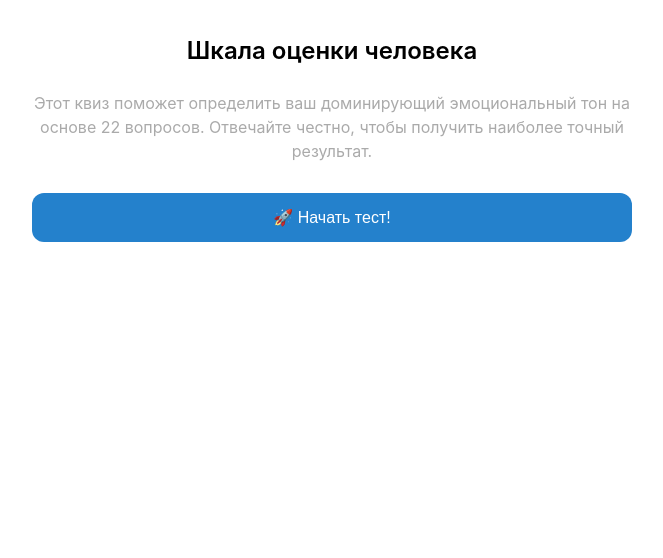
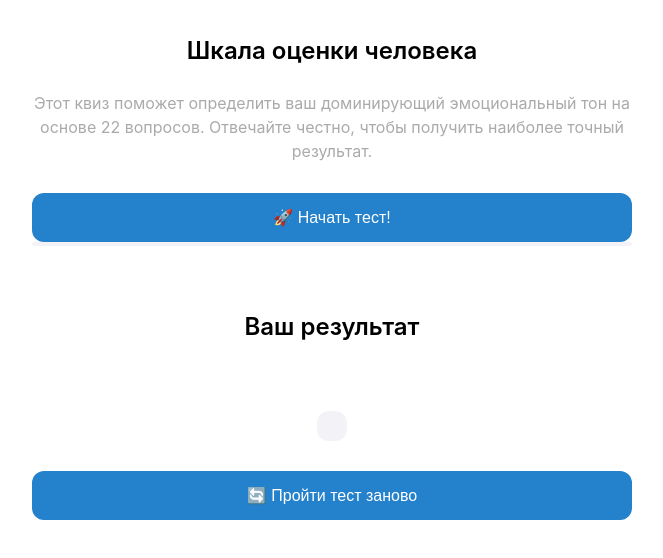
Before and after one commit to paulkorotkov/tonescale_bot, a plain HTML site: page index.html in a window 1280 px wide. Shown: the whole page, without its empty margins (308-971 px from the left). Drawn offline with Linux system fonts and the light colour scheme; a script that the page names is missing.

Commit message:
Update index.html

```diff
--- a/index.html
+++ b/index.html
@@ -2,7 +2,7 @@
 <html lang="ru">
 <head>
     <meta charset="UTF-8">
-    <meta name="viewport" content="width=device-width, initial-scale=1.0">
+    <meta name="viewport" content="width=device-width, initial-scale=1.0, user-scalable=no">
     <title>Тест по Шкале Тонов</title>
     <link rel="stylesheet" href="style.css">
     <script src="https://telegram.org/js/telegram-web-app.js"></script>
@@ -10,14 +10,14 @@
 <body>
     <div id="app">
         <!-- Стартовый экран -->
-        <div id="start-screen" class="screen">
+        <div id="start-screen" class="screen active">
             <h1>Шкала оценки человека</h1>
             <p>Этот квиз поможет определить ваш доминирующий эмоциональный тон на основе 22 вопросов. Отвечайте честно, чтобы получить наиболее точный результат.</p>
             <button id="start-btn">🚀 Начать тест!</button>
         </div>
 
         <!-- Экран квиза -->
-        <div id="quiz-screen" class="screen" style="display: none;">
+        <div id="quiz-screen" class="screen">
             <div id="progress-bar-container">
                 <div id="progress-bar"></div>
             </div>
@@ -29,7 +29,7 @@
         </div>
 
         <!-- Экран результата -->
-        <div id="result-screen" class="screen" style="display: none;">
+        <div id="result-screen" class="screen">
             <h1>Ваш результат</h1>
             <h2 id="result-tone"></h2>
             <div id="result-description"></div>
```
